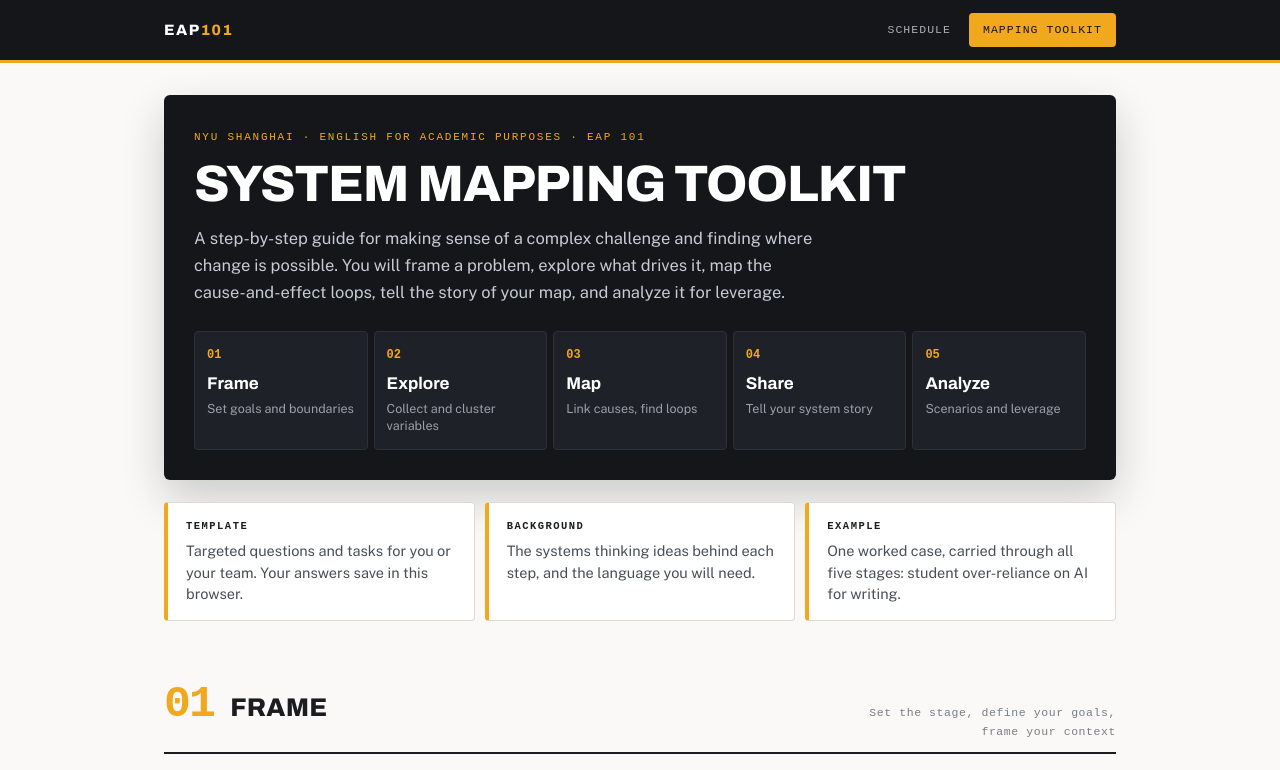
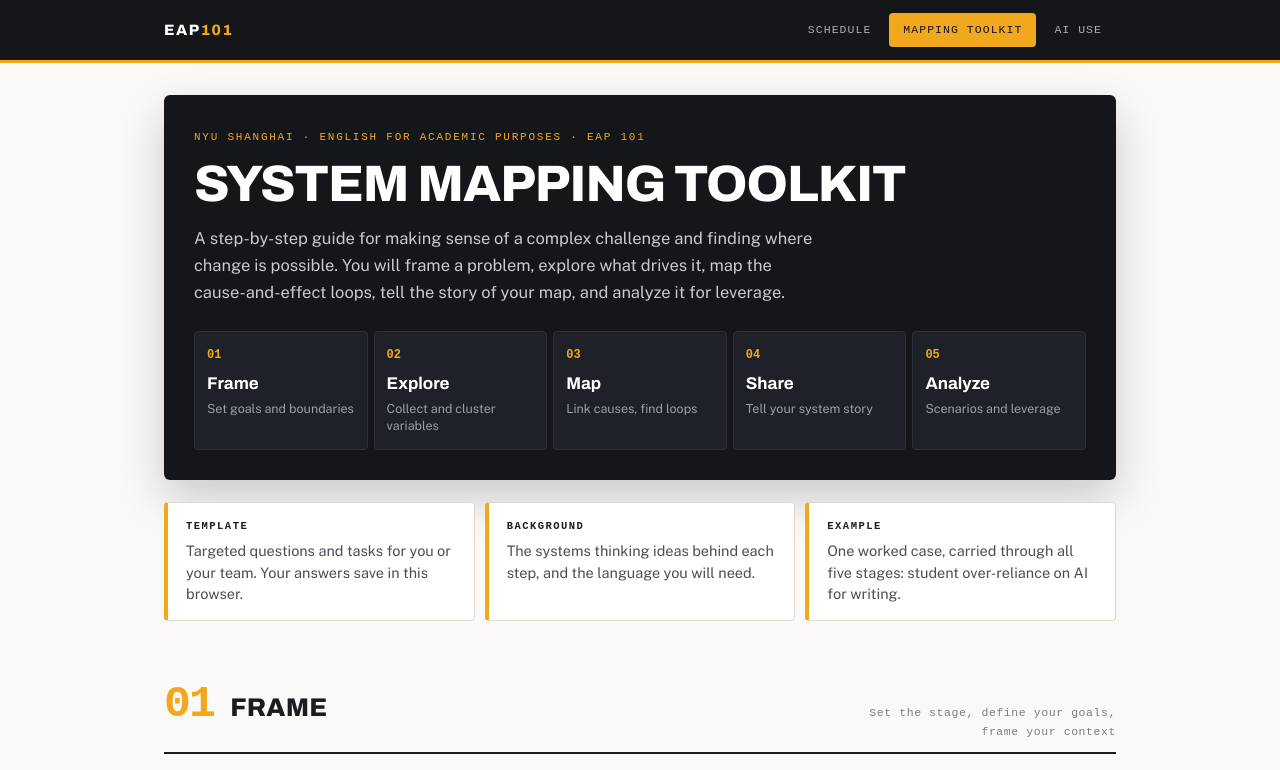
Before and after one commit to thefutureofwork/systems-thinking, a plain HTML site: page systems-mapping.html in a window 1280 px wide. Shown: the top 770 px of the page. Drawn offline with nearby package versions, Linux system fonts and the light colour scheme; a web font is replaced by a local one.

Commit message:
Add AI Use to the primary nav on the Mapping Toolkit page

```diff
--- a/systems-mapping.html
+++ b/systems-mapping.html
@@ -98,7 +98,7 @@ a{color:inherit}
 </head>
 <body>
 <a class="skip-link" href="#main-content">Skip to main content</a>
-<header class="mast"><div class="mast-in"><a class="mark" href="index.html">EAP<span>101</span></a><nav aria-label="Primary"><a href="index.html">Schedule</a><a href="systems-mapping.html" aria-current="page">Mapping Toolkit</a></nav></div></header>
+<header class="mast"><div class="mast-in"><a class="mark" href="index.html">EAP<span>101</span></a><nav aria-label="Primary"><a href="index.html">Schedule</a><a href="systems-mapping.html" aria-current="page">Mapping Toolkit</a><a href="ai-use.html">AI Use</a></nav></div></header>
 <main class="wrap" id="main-content">
 
 <section class="hero">
```
